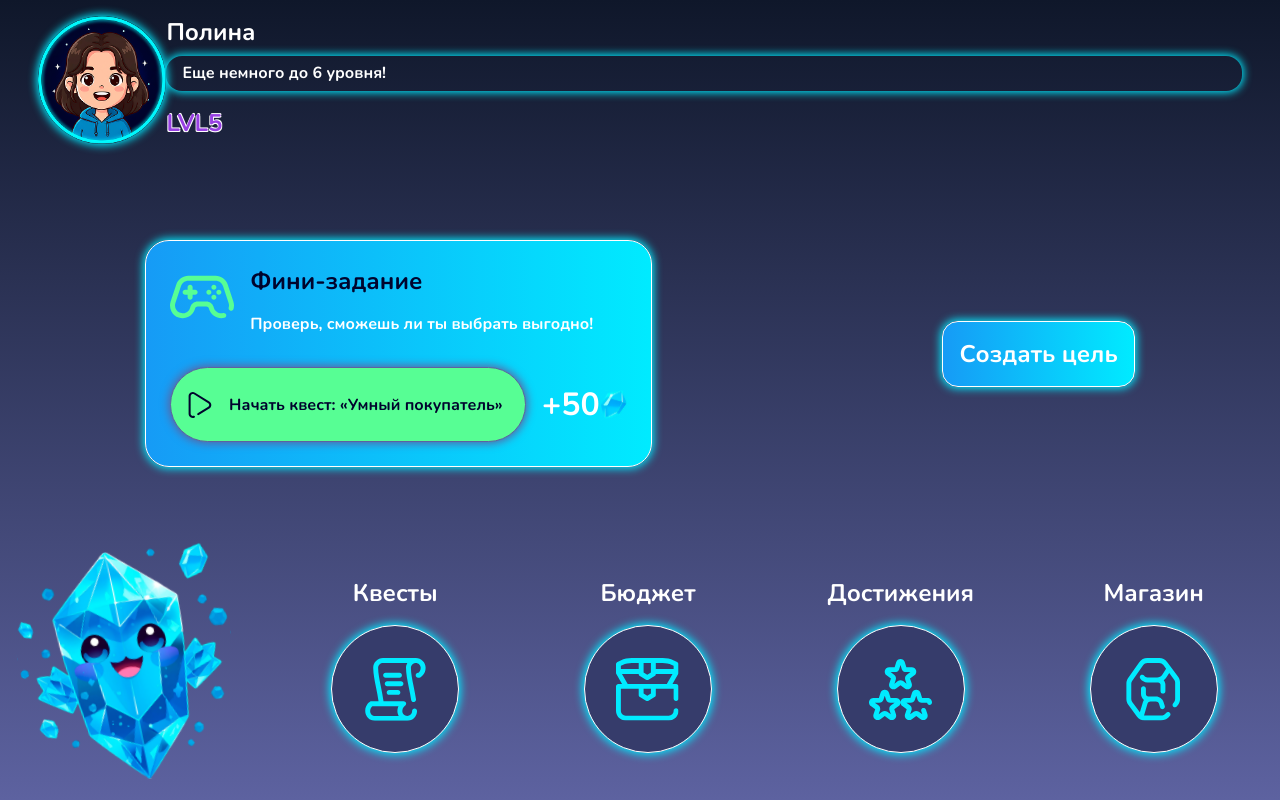
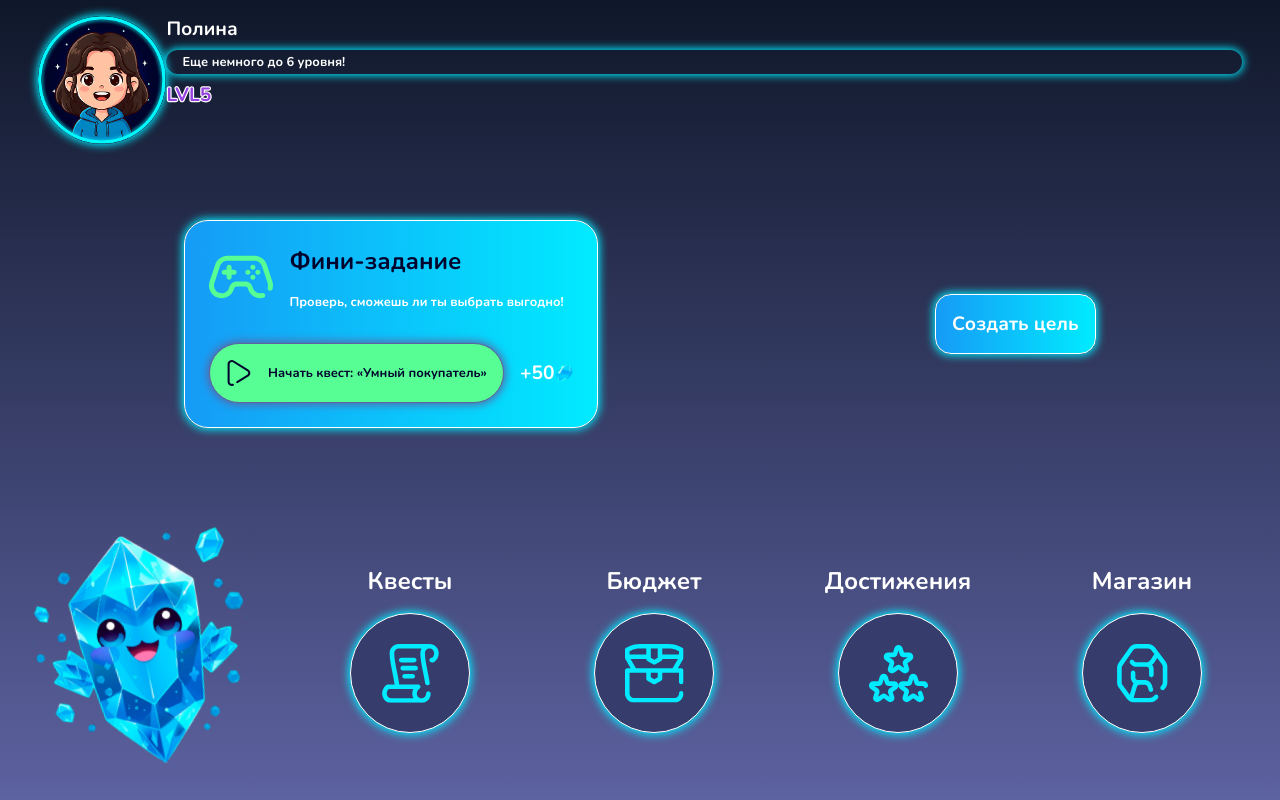
Before and after one commit to PolinaSidorina/my-app, a React (Create React App) app: page /#/home in a window 1280 px wide. Built offline with nearby package versions, Linux system fonts and the light colour scheme.

Commit message:
fix_budgetPage

```diff
--- a/src/components/AddCrystal/AddCrystal.module.css
+++ b/src/components/AddCrystal/AddCrystal.module.css
@@ -2,11 +2,12 @@
   display: flex;
   flex-direction: row;
   justify-content: center;
-  font-size: 2rem;
+  font-size: clamp(1rem, 1.5vw, 7rem);
+  align-items: center;
 }
 
 .imgContainer {
-  width: 2vw;
+  width: clamp(17px, 1vw, 50px);
 }
 
 .textContainer {
--- a/src/components/Button/Button.module.css
+++ b/src/components/Button/Button.module.css
@@ -10,13 +10,11 @@
   padding: 1rem;
 }
 .imgContainer {
-  width: 8%;
+  width: clamp(10px, 2vw, 100px);
   margin-right: 1rem;
 }
 .textContainer {
   color: #00042d;
   font-family: 'Nunito';
-  font-size: 1rem;
-  height: auto;
-  width: auto;
+  font-size: clamp(0.5rem, 1vw, 3rem);
 }
--- a/src/components/Cover/Cover.jsx
+++ b/src/components/Cover/Cover.jsx
@@ -3,10 +3,10 @@ const Cover = function ({ image, text, price }) {
   return (
     <div className={styles.coverContainer}>
       <img src={image} className={styles.imgContainer} />
-      <div className={styles.tContainer}>
-        <div className={styles.textContainer}>{price}</div>
-        <div>{text}</div>
-      </div>
+
+      <div className={styles.textContainer}>{price}</div>
+
+      <div className={styles.tContainer}>{text}</div>
     </div>
   );
 };
--- a/src/components/Cover/Cover.module.css
+++ b/src/components/Cover/Cover.module.css
@@ -1,13 +1,13 @@
-.imgContainer {
-  height: 15vw;
+/* .imgContainer {
+  width: 100%;
+  height: auto;
 }
 .coverContainer {
-  width: auto;
-  position: relative;
   display: flex;
   flex-direction: column;
   align-items: center;
-  height: auto;
+  flex: 1 1 120px;
+  max-width: 160px;
 }
 .tContainer {
   width: auto;
@@ -15,12 +15,45 @@
   display: flex;
   flex-direction: column;
   align-items: center;
+  top: 45%;
 }
 .textContainer {
   font-size: clamp(3rem, 5vh, 500px);
   color: #fff;
-  text-shadow:
-    0.2rem 0.2rem 0 #9841e2,
-    0.2rem -0.2rem 0 #9841e2,
-    -0.2rem 0.2rem 0 #9841e2;
+  -webkit-text-stroke: 0.5rem #9841e2;
+  text-stroke: 0.25rem #9841e2;
+
+  paint-order: stroke fill;
+} */
+.coverContainer {
+  display: flex;
+  flex-direction: column;
+  align-items: center;
+
+  flex: 1 1 120px;
+  max-width: 160px;
 }
+
+.imgContainer {
+  width: 100%;
+  height: auto;
+}
+
+.tContainer {
+  /* position: absolute;
+  text-align: center;
+  pointer-events: none;
+  transform: translateY(50%); */
+  font-size: clamp(1rem, 1.8vw, 4rem);
+}
+
+.textContainer {
+  position: absolute;
+  text-align: center;
+  pointer-events: none;
+  transform: translateY(60%);
+  font-size: clamp(2rem, 6vw, 4rem);
+  color: #fff;
+  -webkit-text-stroke: 0.5rem #9841e2;
+  paint-order: stroke fill;
+}
--- a/src/components/Header/Header.jsx
+++ b/src/components/Header/Header.jsx
@@ -1,9 +1,10 @@
+import { NavLink } from 'react-router-dom';
 import AvatarImage from '../../img/avatar.png';
 import Avatar from '../Avatar/Avatar';
 import styles from '../Header/Header.module.css';
 const Header = function () {
   return (
-    <div className={styles.headerContainer}>
+    <NavLink exact to={'/home'} className={styles.headerContainer}>
       <Avatar avatar={AvatarImage} />
       <div className={styles.infoContainer}>
         <div className={styles.nameContainer}>Полина</div>
@@ -12,7 +13,7 @@ const Header = function () {
         </div>
         <div className={styles.lvlContainer}>LVL5</div>
       </div>
-    </div>
+    </NavLink>
   );
 };
 export default Header;
--- a/src/components/Header/Header.module.css
+++ b/src/components/Header/Header.module.css
@@ -3,27 +3,28 @@
   flex-direction: row;
   color: #fff;
   font-family: 'Nunito';
-  font-size: 1rem;
+  font-size: clamp(0.5rem, 1vw, 3rem);
 }
 
 .levelLineContainer {
   box-shadow: 0 0 0.5rem 0.1rem #00ebff;
   width: 100%;
   border-radius: 1rem;
-  padding: 0.4rem 1rem;
+  padding: 0.2rem 1rem;
+  font-size: clamp(0.5rem, 1vw, 3rem);
 }
 .nameContainer {
-  font-size: 1.5rem;
+  font-size: clamp(0.5rem, 1.5vw, 3rem);
   margin-bottom: 0.5rem;
 }
 .lvlContainer {
-  font-size: 1.5rem;
+  font-size: clamp(0.5rem, 1.5vw, 3rem);
   color: #9841e2;
-  text-shadow:
-    0.05rem 0.05rem 0 #fff,
-    0.05rem -0.05rem 0 #fff,
-    -0.05rem 0.05rem 0 #fff;
-  margin-top: 1rem;
+  -webkit-text-stroke: 0.15rem #fff;
+  text-stroke: 0.15rem #fff;
+
+  paint-order: stroke fill;
+  margin-top: 0.5rem;
 }
 .infoContainer {
   width: 100%;
--- a/src/components/MainQuest/MainQuest.module.css
+++ b/src/components/MainQuest/MainQuest.module.css
@@ -5,13 +5,14 @@
   box-shadow: 0 0 0.5rem 0.1rem #00ebff;
   font-family: 'Nunito';
   padding: 1.5rem;
+  margin: 0 auto;
 }
 
 .hContainer {
   display: flex;
   flex-direction: row;
   justify-content: left;
-  font-size: 1rem;
+  font-size: clamp(0.5rem, 1vw, 3rem);
 }
 
 .textContainer {
@@ -26,11 +27,11 @@
 }
 
 .imgContainer {
-  height: 5vw;
+  height: clamp(32px, 5vw, 64px);
   margin-right: 1rem;
 }
 .h1Container {
-  font-size: 1.5rem;
+  font-size: clamp(1.1rem, 2vw, 1.5rem);
   margin-bottom: 1rem;
   color: #00042d;
 }
--- a/src/components/MenuButton/MenuButton.module.css
+++ b/src/components/MenuButton/MenuButton.module.css
@@ -14,14 +14,14 @@
   display: flex;
   justify-content: center;
   align-items: center;
-  height: 10vw;
-  width: 10vw;
+  width: clamp(64px, 10vw, 120px);
+  height: clamp(64px, 10vw, 120px);
 }
 
 .textContainer {
   color: #fff;
   font-family: 'Nunito';
-  font-size: 1.5rem;
+  font-size: clamp(0.9rem, 2vw, 1.5rem);
 }
 
 .iconContainer {
--- a/src/components/Modal/Modal.module.css
+++ b/src/components/Modal/Modal.module.css
@@ -3,9 +3,13 @@
   inset: 0;
   background: rgba(0, 0, 0, 0.6);
   display: flex;
+  align-items: center;
   justify-content: center;
-  align-items: center;
-  z-index: 1000;
+  border: 0.01rem solid #fff;
+  border-radius: 1rem;
+  box-shadow: 0 0 0.5rem 0.1rem #00ebff;
+  font-family: 'Nunito';
+  font-size: 1.5rem;
 }
 
 .modal {
--- a/src/components/Target/Target.module.css
+++ b/src/components/Target/Target.module.css
@@ -4,32 +4,13 @@
   border-radius: 1rem;
   box-shadow: 0 0 0.5rem 0.1rem #00ebff;
   font-family: 'Nunito';
-  font-size: 1.5rem;
+  font-size: clamp(0.8rem, 2vw, 1.2rem);
   text-align: center;
   display: flex;
   justify-content: center;
   padding: 1rem;
-}
-.modalOverlay {
-  position: fixed;
-  inset: 0;
-  background: rgba(0, 0, 0, 0.6);
-  display: flex;
-  align-items: center;
-  justify-content: center;
-  border: 0.01rem solid #fff;
-  border-radius: 1rem;
-  box-shadow: 0 0 0.5rem 0.1rem #00ebff;
-  font-family: 'Nunito';
-  font-size: 1.5rem;
-}
-
-.modal {
-  background: #00042d;
-  padding: 1.5rem;
-  border-radius: 1rem;
-  width: 90%;
-  max-width: 60vw;
+  max-width: 280px;
+  margin: 0 auto;
 }
 
 .input {
--- a/src/pages/BudgetPage/BudgetPage.module.css
+++ b/src/pages/BudgetPage/BudgetPage.module.css
@@ -12,10 +12,10 @@
     'covers';
   background: linear-gradient(#0f172a, #5d62a0);
   color: #fff;
-  min-height: 100vh;
+  min-height: 100dvh;
   font-family: 'Nunito';
-  font-size: 1rem;
-  overflow: hidden;
+  font-size: clamp(0.7rem, 1.2vw, 3rem);
+  gap: 1rem;
 }
 
 .headerContainer {
@@ -26,14 +26,17 @@
 
 .mainContainer {
   grid-area: main;
-  /* display: flex; */
-  align-items: center;
+  display: flex;
+  align-items: start;
   position: relative;
-  height: auto;
-  overflow: hidden;
+  /* max-height: 55vh; */
+  overflow: visible;
   display: grid;
-  grid-template-columns: 1fr 2fr 1fr;
+  /* grid-template-columns: 1fr 2fr 1fr; */
+  grid-template-columns: minmax(200px, 1fr) minmax(280px, 2fr) minmax(200px, 1fr);
   margin: 0 1vw;
+  /* padding-top: 1vh; */
+  min-height: 0;
 }
 
 .mascotContainer {
@@ -44,16 +47,21 @@
 .mascotAskContainer {
   display: flex;
   flex-direction: column;
+  gap: 1rem;
+  margin-top: 4vh;
+  min-height: 0;
 }
 .bankContainer {
-  width: auto;
+  width: 100%;
+  /* max-width: 500px; */
   position: relative;
   display: flex;
   flex-direction: column;
   align-items: center;
 }
 .imgContainer {
-  width: 40vw;
+  width: 100%;
+  max-width: 480px;
 }
 .tContainer {
   display: flex;
@@ -61,23 +69,46 @@
   align-items: center;
   gap: 1vw;
   position: absolute;
+  top: 45%;
+  transform: translateY(-30%);
 }
 .textContainer {
-  font-size: clamp(3rem, 12vh, 500px);
+  font-size: clamp(2.5rem, 8vw, 7rem);
   color: #fff;
-  text-shadow:
+  /* text-shadow:
     0.2rem 0.2rem 0 #9841e2,
     0.2rem -0.2rem 0 #9841e2,
-    -0.2rem 0.2rem 0 #9841e2;
+    -0.2rem 0.2rem 0 #9841e2; */
+  -webkit-text-stroke: 0.5rem #9841e2;
+  text-stroke: 0.5rem #9841e2;
+
+  paint-order: stroke fill;
 }
 
 .coversContainer {
   grid-area: covers;
   display: flex;
   flex-direction: row;
-  justify-content: space-around;
+  justify-content: center;
+  gap: 10rem;
   align-items: center;
-  height: auto;
+  /* height: 30vh; */
   overflow: hidden;
   margin-bottom: 1vw;
+  flex-wrap: wrap;
+  max-width: 100%;
 }
+
+@media (max-width: 900px) {
+  .mainContainer {
+    grid-template-columns: 1fr;
+    gap: 2rem;
+  }
+  .mascotAskContainer,
+  .bankContainer {
+    margin: 0 auto;
+  }
+  .coversContainer {
+    gap: 2rem;
+  }
+}
--- a/src/pages/HomePage/HomePage.module.css
+++ b/src/pages/HomePage/HomePage.module.css
@@ -13,14 +13,14 @@
 
 .homePageContainer {
   display: grid;
-  grid-template-rows: 1fr 2fr 1fr;
+  grid-template-rows: auto 1fr auto;
   grid-template-areas:
     'header'
     'main'
     'buttons';
   background: linear-gradient(#0f172a, #5d62a0);
   color: #ffff;
-  height: 100vh;
+  min-height: 100dvh;
 }
 
 .headerContainer {
@@ -34,14 +34,18 @@
   display: flex;
   align-items: center;
   justify-content: space-around;
+  min-height: 0; /*разрешаем сжатие, так как флекс по умолчанию запрещает его*/
+  padding: 1rem;
+  flex-wrap: wrap;
 }
 
 .menuContainer {
   grid-area: buttons;
   display: flex;
-  justify-content: space-between;
   align-items: center;
-  gap: 1vw;
+  gap: 1rem;
+  flex-wrap: wrap;
+  padding: 1rem;
 }
 
 .buttonsContainer {
@@ -54,5 +58,22 @@
 
 .mascotContainer {
   object-fit: contain;
-  width: 20vw;
+  width: clamp(120px, 20vw, 260px);
 }
+
+@media (max-width: 900px) {
+  .mainContainer {
+    flex-direction: column;
+    align-items: center;
+    gap: 1rem;
+  }
+
+  .menuContainer {
+    justify-content: center;
+  }
+
+  .buttonsContainer {
+    flex-wrap: wrap;
+    gap: 1rem;
+  }
+}
```
